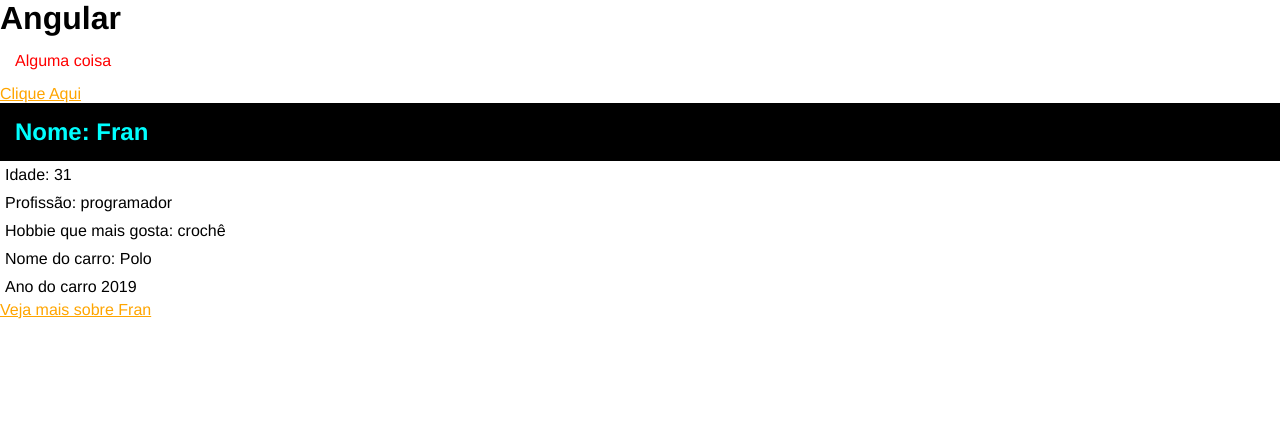
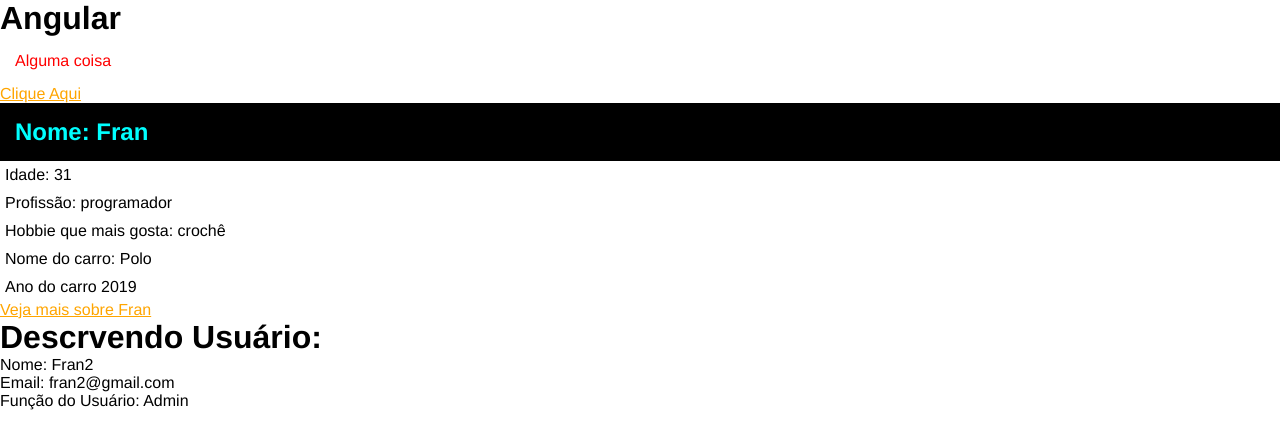
Before and after one commit to francleide/curso-angularMB, an Angular app: page / in a window 1280 px wide. Shown: the top 448 px of the page. Built offline with nearby package versions, Linux system fonts and the light colour scheme.

Commit message:
compartilhamento de dados

```diff
--- a/src/app/app.component.html
+++ b/src/app/app.component.html
@@ -3,4 +3,6 @@
 <div>
     <a href="#">Clique Aqui</a>
 </div>
-<app-first-component></app-first-component>
+<app-first-component></app-first-component> <!--adicionar componente a aplicação principal o app.component-->
+<app-parent-data [name] = "userName" [userData] = "userData" ></app-parent-data> <!--importação do componente no componente Pai (o mesmo que está escrito na explicação anterior, mas com outras palavras)
+o '[name]' é como será utilizado no componente filho e o que esta entre "" será o nome no componente Pai. Adiciona o pacote Input na classe filho-->
--- a/src/app/app.component.ts
+++ b/src/app/app.component.ts
@@ -1,4 +1,4 @@
-import { Component } from '@angular/core';
+import { Component} from '@angular/core';
 
 @Component({
   selector: 'app-root',
@@ -6,5 +6,10 @@
   styleUrls: ['./app.component.scss']
 })
 export class AppComponent {
+  userName = "Fran2"; //propriedade necessária para o componente a ser compartilhado
+  userData = {
+    email: 'fran2@gmail.com',
+    role: 'Admin',
+  };
   title = 'curso-angularMB';
 }
--- a/src/app/app.module.ts
+++ b/src/app/app.module.ts
@@ -4,11 +4,13 @@
 import { AppRoutingModule } from './app-routing.module';
 import { AppComponent } from './app.component';
 import { FirstComponentComponent } from './components/first-component/first-component.component';
+import { ParentDataComponent } from './components/parent-data/parent-data.component';
 
 @NgModule({
   declarations: [
     AppComponent,
-    FirstComponentComponent
+    FirstComponentComponent,
+    ParentDataComponent
   ],
   imports: [
     BrowserModule,
--- /dev/null
+++ b/src/app/components/parent-data/parent-data.component.html
@@ -0,0 +1,4 @@
+<h1>Descrvendo Usuário:</h1>
+<p>Nome: {{ name }} </p>
+<p>Email: {{userData.email}}</p>
+<p>Função do Usuário: {{ userData.role }}</p>
--- /dev/null
+++ b/src/app/components/parent-data/parent-data.component.ts
@@ -0,0 +1,11 @@
+import { Component, Input } from '@angular/core'; //o pacote Input foi adicionado para ler os dados
+
+@Component({
+  selector: 'app-parent-data',
+  templateUrl: './parent-data.component.html',
+  styleUrls: ['./parent-data.component.scss']
+})
+export class ParentDataComponent {
+  @Input () name: string = ""; //adicionado apros importar o Input
+  @Input () userData!: {email:String, role:string}; //objeto. Para inicializar colocou-se um ! antes dos:
+}
```
Also changed, not shown: src/app/components/first-component/first-component.component.ts (line endings or trailing spaces), src/app/components/parent-data/parent-data.component.scss (added), 1 other file (tests, documents, lock files or other folders).
